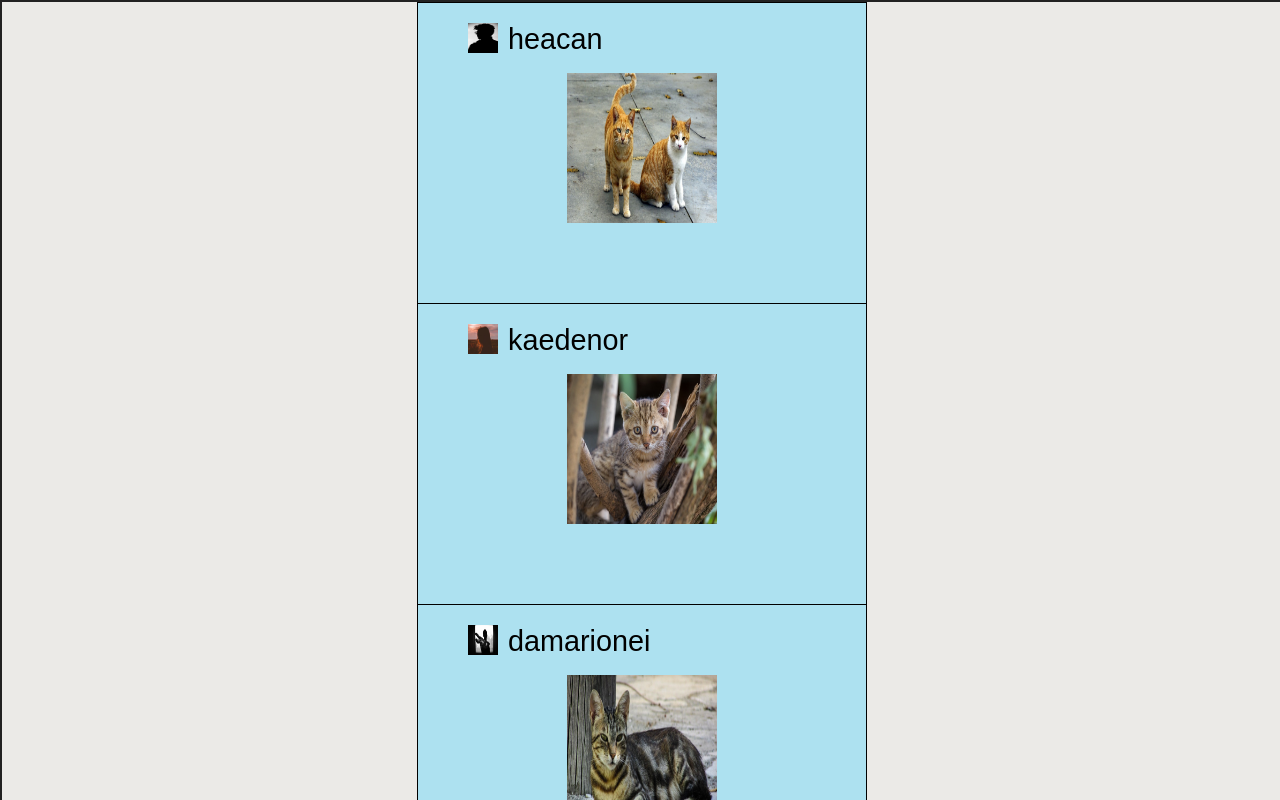
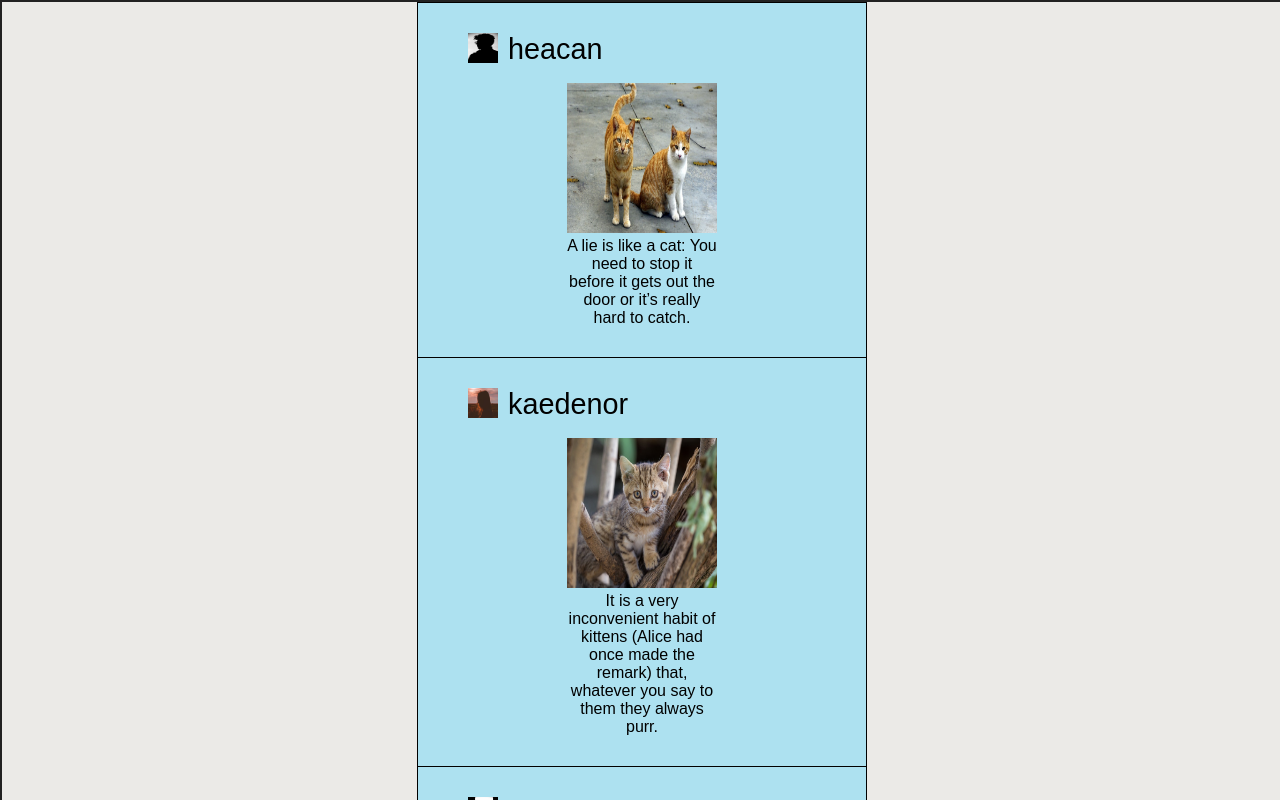
Before and after one commit to Mnargh/InstaGallery, a React (Create React App) app: page / in a window 1280 px wide. Shown: the top 800 px of the page. Built offline with nearby package versions, Linux system fonts and the light colour scheme.

Commit message:
Added description component

```diff
--- a/src/App.css
+++ b/src/App.css
@@ -40,7 +40,7 @@
 }
 
 .Post {
-  height: 300px;
+  height: 100%;
   width: 35%;
   align-self: center;
   background-color:#ADE1F0;
@@ -48,6 +48,8 @@
   border-width: 1px;
   border-style: solid;
   border-bottom: 0px;
+  padding-bottom: 30px;
+  padding-top: 10px;
 
 }
 
@@ -77,3 +79,7 @@
 .PostPhoto {
   padding-top: 70px;
 }
+
+.Description {
+  width: 150px;
+}
--- /dev/null
+++ b/src/components/description.js
@@ -0,0 +1,17 @@
+import React, { Component } from "react";
+import "../App.css";
+
+class Description extends Component {
+  constructor(props) {
+    super(props);
+    this.state = {};
+  }
+
+  render() {
+    return (
+      <div className="Description">{this.props.description}</div>
+    );
+  }
+}
+
+export default Description;
--- a/src/components/post.js
+++ b/src/components/post.js
@@ -4,6 +4,7 @@ import { Grid, Col, Row } from "react-bootstrap";
 import Username from "./username";
 import UserIcon from "./usericon";
 import Photo from "./photo";
+import Description from "./description";
 
 class Post extends Component {
   constructor(props) {
@@ -12,7 +13,8 @@ class Post extends Component {
   }
 
   render() {
-    return <div className="Post">
+    return (
+      <div className="Post">
         <center>
           <Grid>
             <Row className="UserInfo">
@@ -24,13 +26,17 @@ class Post extends Component {
               </Col>
             </Row>
             <Row className="PostPhoto">
-              <Col sm={2}>
-                <Photo photo={this.props.photo} />
+              <Photo photo={this.props.photo} />
+            </Row>
+            <Row className="description">
+              <Col sm={8}>
+                <Description description={this.props.description} />
               </Col>
             </Row>
           </Grid>
         </center>
-      </div>;
+    </div>
+    );
   }
 }
 
--- a/src/components/postfeed.js
+++ b/src/components/postfeed.js
@@ -16,6 +16,7 @@ class Postfeed extends Component {
                         username={post.username}
                         usericon={post.userIconLink}
                         photo = {post.imageLink}
+                        description = {post.description}
                         />
 
                     })}
```
Also changed, not shown: 2 other files (tests, documents, lock files or other folders).
